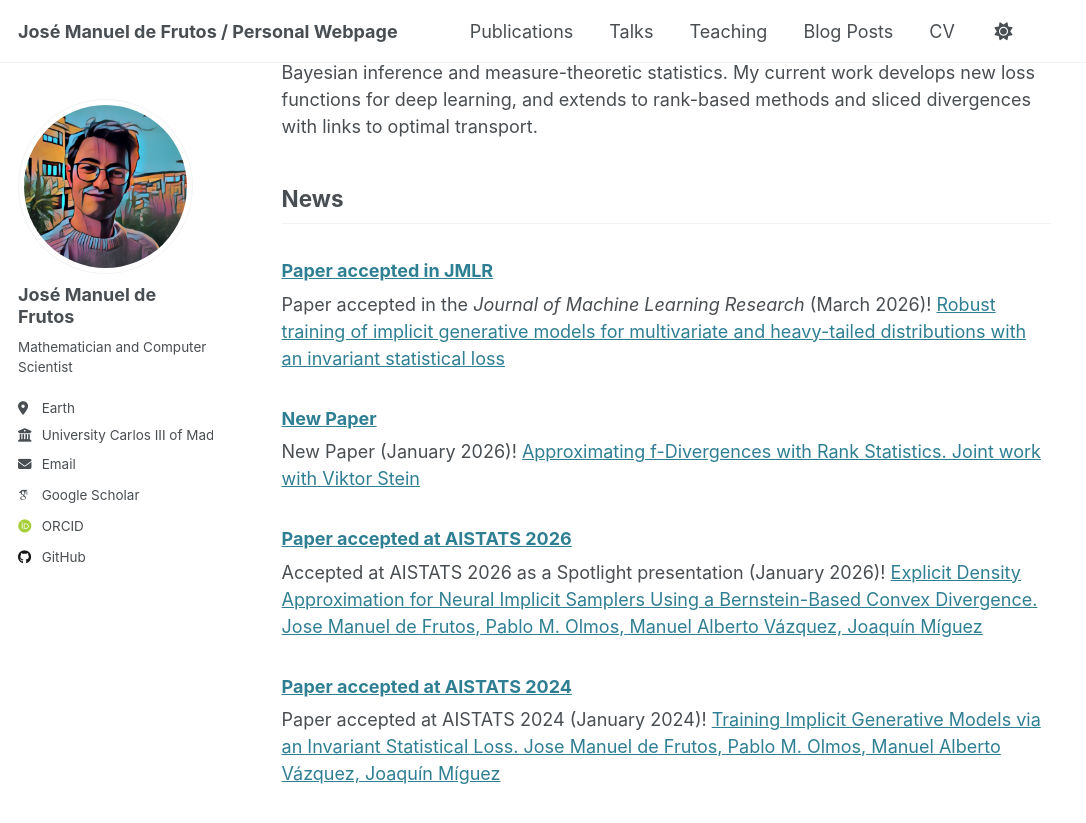
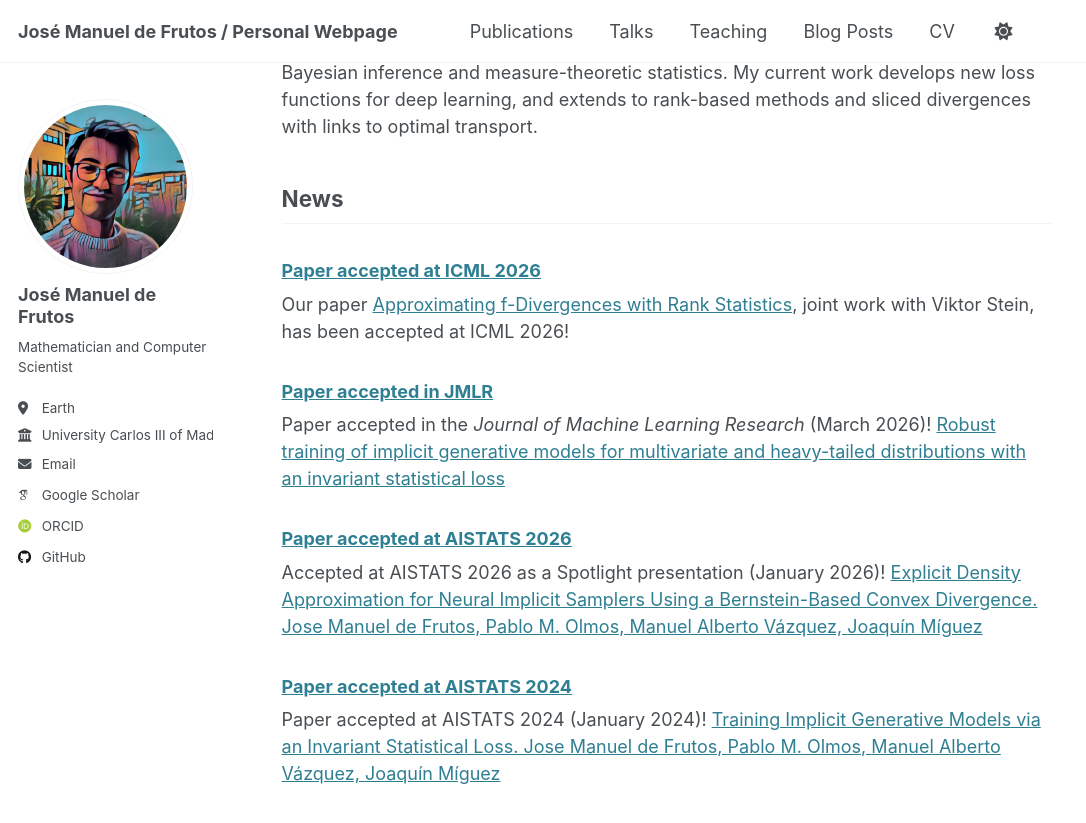
Before and after one commit to josemanuel22/josemanuel22.github.io, a Jekyll site: the page built from _pages/about.md, in a window 1280 px wide and 900 px high, scrolled down 313 px. Shown: the top 823 px of the window, without its empty margins (0-1086 px from the left). Built offline with Jekyll 4.4.1, drawn with Linux system fonts in a browser that asks for light colours; some web fonts are replaced.

Commit message:
update icml 2026

```diff
--- a/_pages/about.md
+++ b/_pages/about.md
@@ -15,11 +15,12 @@ I study the probabilistic and theoretical foundations of machine learning, espec
 
 ## News
 
+### [Paper accepted at ICML 2026](https://arxiv.org/abs/2601.22784)
+Our paper [Approximating f-Divergences with Rank Statistics](https://arxiv.org/abs/2601.22784), joint work with Viktor Stein, has been accepted at ICML 2026!
+
 ### [Paper accepted in JMLR](https://arxiv.org/pdf/2410.22381)
 Paper accepted in the *Journal of Machine Learning Research* (March 2026)! [Robust training of implicit generative models for multivariate and heavy-tailed distributions with an invariant statistical loss](https://arxiv.org/pdf/2410.22381)
 
-### [New Paper](https://arxiv.org/abs/2601.22784)
-New Paper (January 2026)! [Approximating f-Divergences with Rank Statistics. Joint work with Viktor Stein](https://arxiv.org/abs/2601.22784)
 
 ### [Paper accepted at AISTATS 2026](https://arxiv.org/pdf/2506.04700?)
 Accepted at AISTATS 2026 as a Spotlight presentation (January 2026)! [Explicit Density Approximation for Neural Implicit Samplers Using a Bernstein-Based Convex Divergence. Jose Manuel de Frutos, Pablo M. Olmos, Manuel Alberto Vázquez, Joaquín Míguez](https://arxiv.org/pdf/2506.04700?)
```
Also changed, not shown: _publications/2026-01-25-rank_f_div.md (+1 -1 lines), 1 other file.
